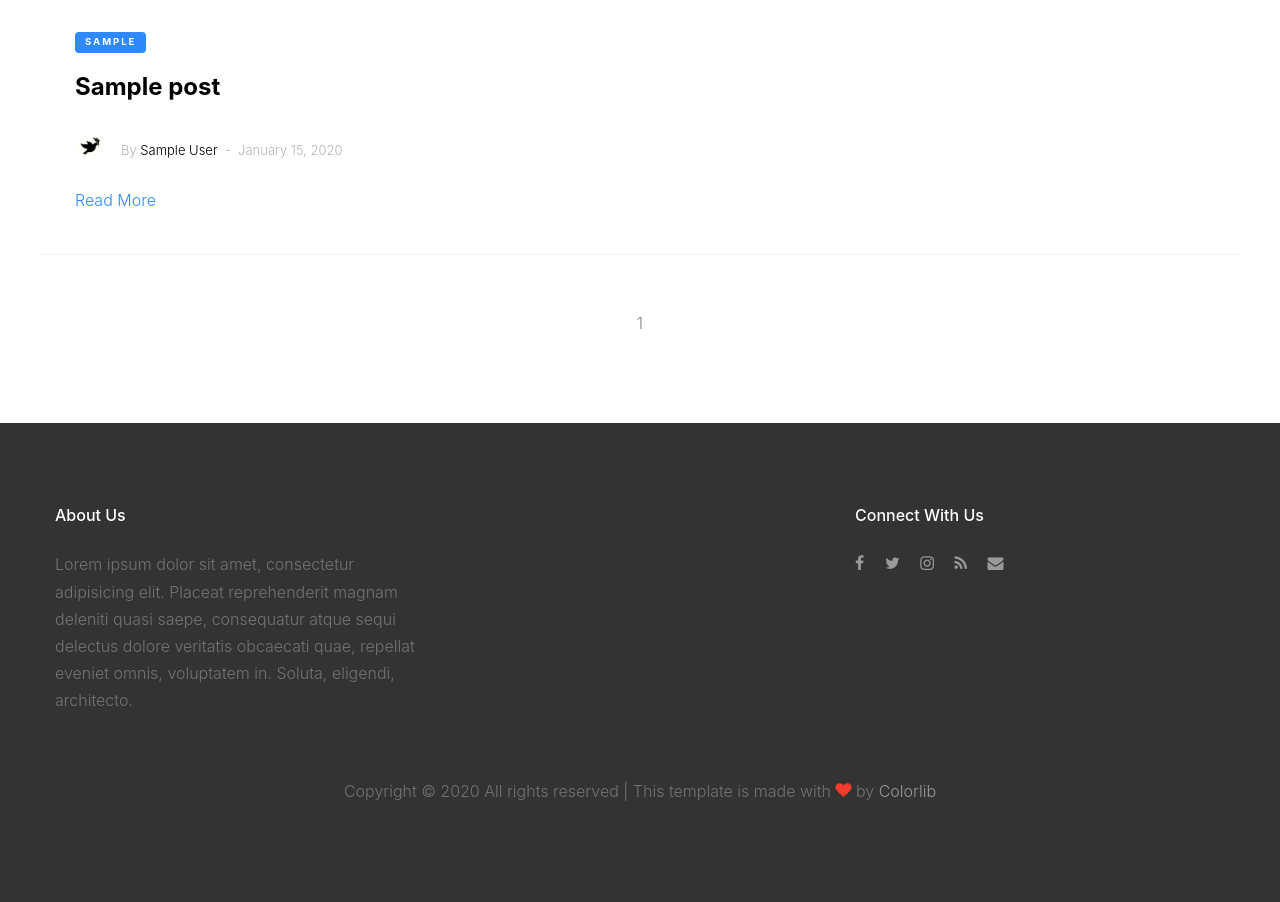
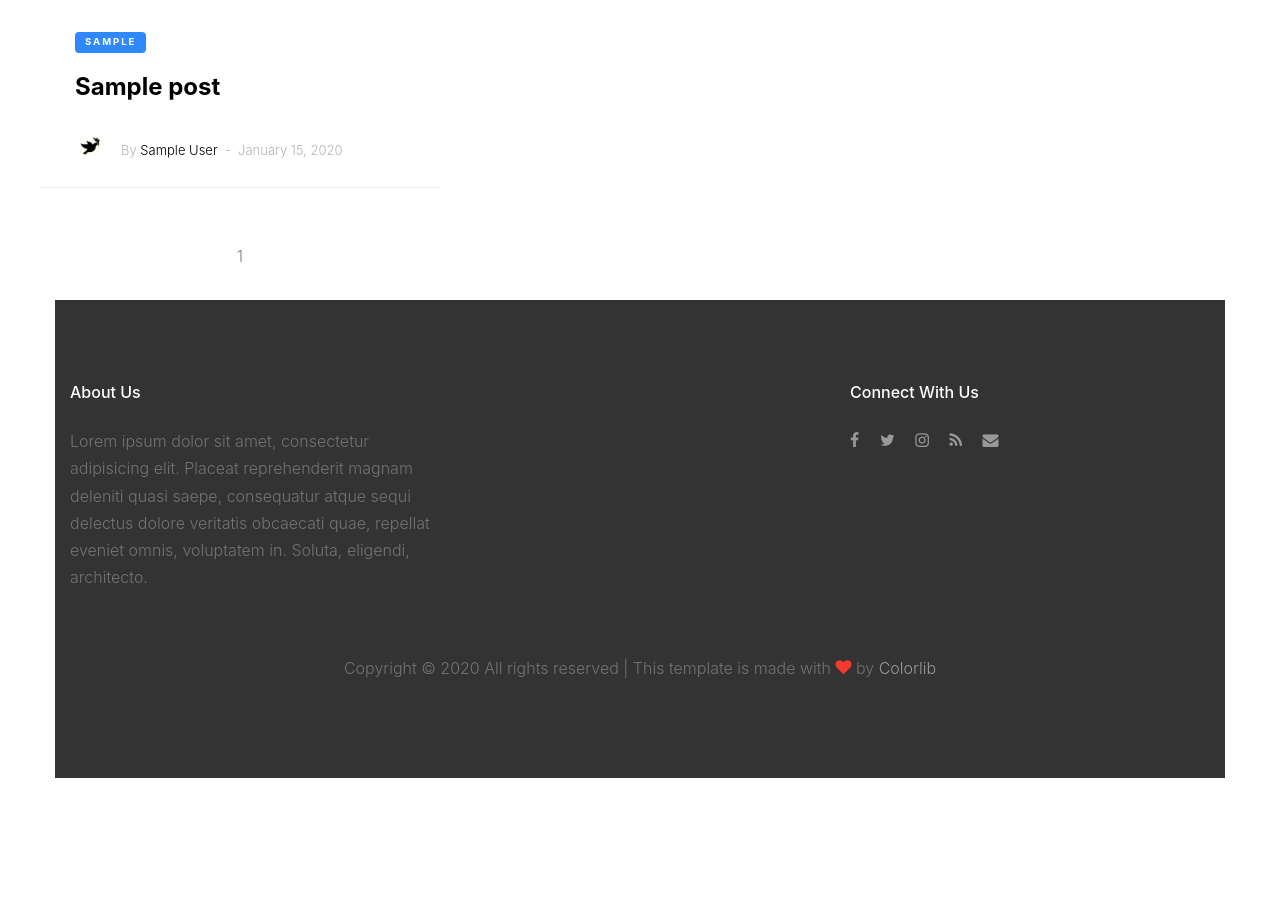
Before and after one commit to emperor22/miniblog, a Flask app: page / in a window 1280 px wide. Shown: the part 1248-2150 px from the top of the page. After the commit the page ends 2026 px from the top, so only its background shows below. Run offline with Flask 2, Linux system fonts and the light colour scheme; tables that the repository leaves empty hold one stand-in row (values such as "Sample post"); parts of the project's set-up code (start-up, migrations or seed data) failed here and were passed over; some libraries are stand-ins or nearby versions; some web fonts are replaced.

Commit message:
removing index 2

```diff
--- a/templates/index.html
+++ b/templates/index.html
@@ -131,12 +131,7 @@
                 <figure class="author-figure mb-0 mr-3 float-left"><img src="{{ url_for('static', filename='images/default.jpg') }}" alt="Image" class="img-fluid"></figure>
                 <span class="d-inline-block mt-1">By <a href="{{ url_for('user_post', user_id=post.author.id) }}">{{ post.author.name }}</a></span>
                 <span>&nbsp;-&nbsp; {{ post.date_posted.strftime("%B %d, %Y") }}</span>
-              </div>
-                <div align="left">
 
-                </div>
-                <p><a href="{{ url_for('post', post_id=post.id) }}">Read More</a></p>
-              </div>
             </div>
           </div>
           {% endfor %}
```
